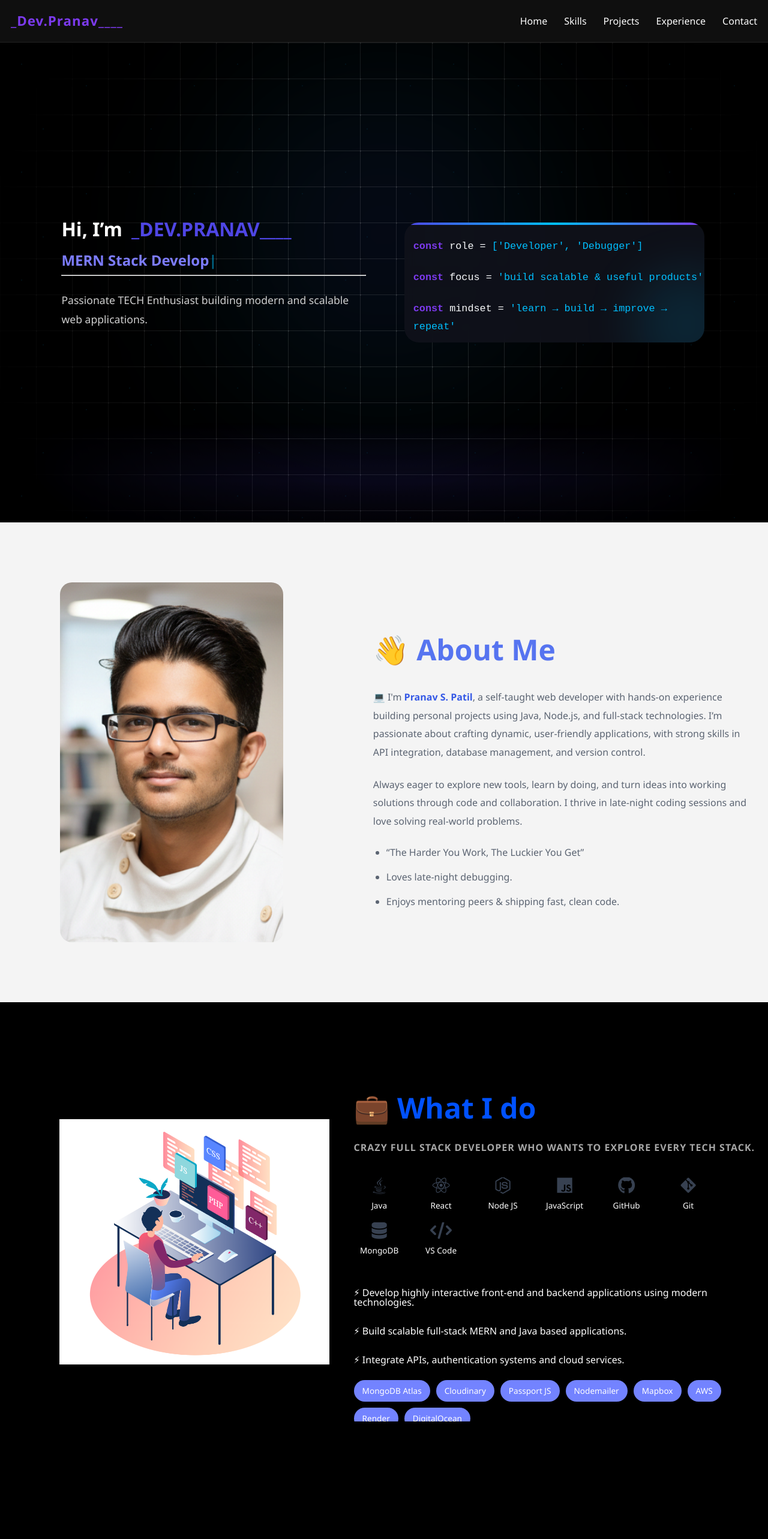
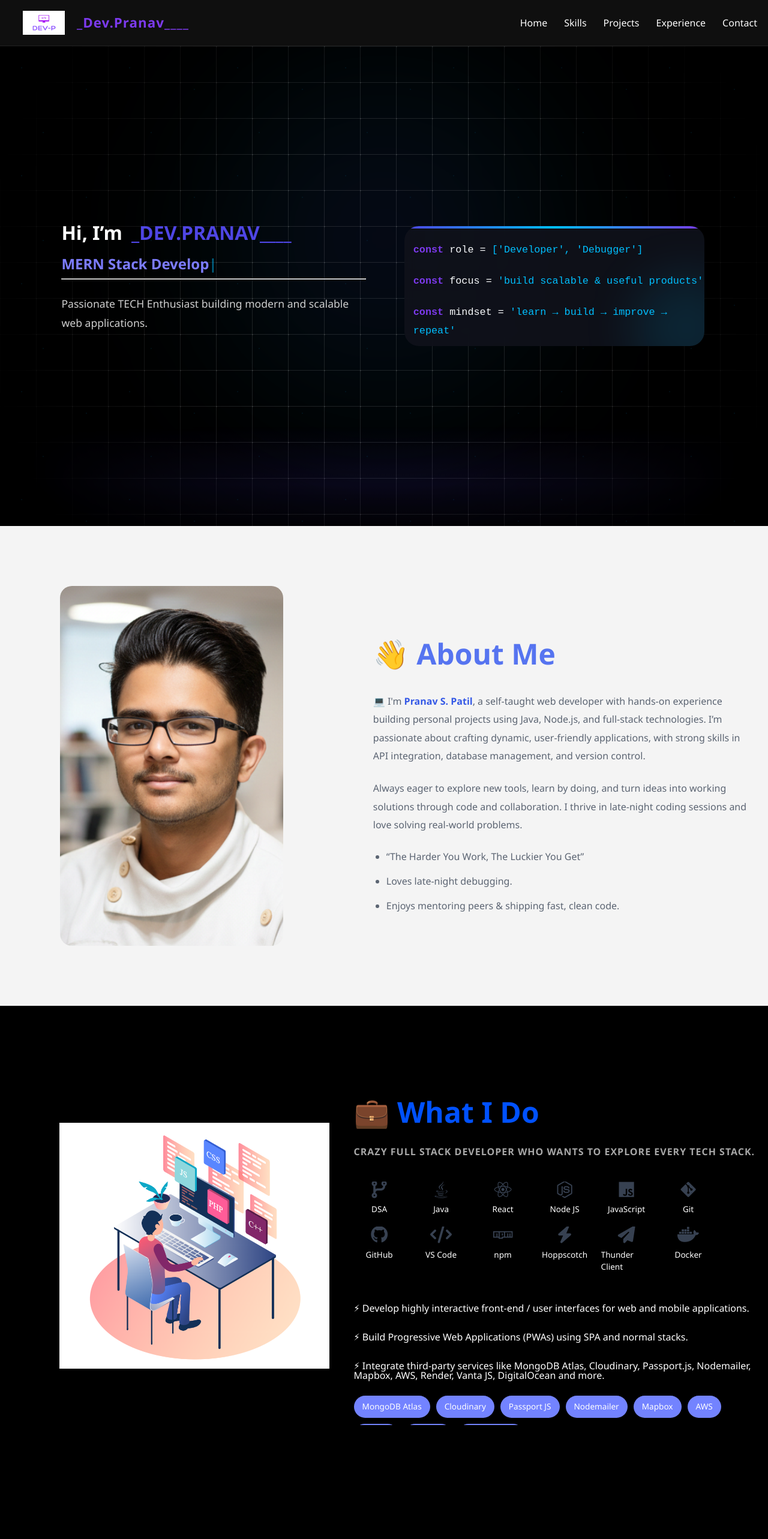
Before and after one commit to Lab-Dev-Pranav/REACT_PF, a React (Vite) app in the folder MUPF2026/: page /home in a window 1280 px wide. Shown: the top 2566 px of the page at 60% size. Built offline with nearby package versions, Linux system fonts and the light colour scheme.

Commit message:
logo added

```diff
--- a/MUPF2026/src/pages/home/whatido.jsx
+++ b/MUPF2026/src/pages/home/whatido.jsx
@@ -23,7 +23,7 @@ const WhatIDo = () => {
         <div className="whatido-right">
 
           <h1 className="whatido-title">
-            💼 What I do
+            💼 What I Do
           </h1>
 
           <h3 className="whatido-subtitle">
@@ -32,6 +32,11 @@ const WhatIDo = () => {
 
           {/* TECH STACK */}
           <div className="whatido-tech-stack">
+
+            <div className="tech-card">
+              <i className="fa-solid fa-code-branch"></i>
+              <span>DSA</span>
+            </div>
 
             <div className="tech-card">
               <i className="fa-brands fa-java"></i>
@@ -54,23 +59,38 @@ const WhatIDo = () => {
             </div>
 
             <div className="tech-card">
+              <i className="fa-brands fa-git-alt"></i>
+              <span>Git</span>
+            </div>
+
+            <div className="tech-card">
               <i className="fa-brands fa-github"></i>
               <span>GitHub</span>
             </div>
 
             <div className="tech-card">
-              <i className="fa-brands fa-git-alt"></i>
-              <span>Git</span>
+              <i className="fa-solid fa-code"></i>
+              <span>VS Code</span>
             </div>
 
             <div className="tech-card">
-              <i className="fa-solid fa-database"></i>
-              <span>MongoDB</span>
+              <i className="fa-brands fa-npm"></i>
+              <span>npm</span>
             </div>
 
             <div className="tech-card">
-              <i className="fa-solid fa-code"></i>
-              <span>VS Code</span>
+              <i className="fa-solid fa-bolt"></i>
+              <span>Hoppscotch</span>
+            </div>
+
+            <div className="tech-card">
+              <i className="fa-solid fa-paper-plane"></i>
+              <span>Thunder Client</span>
+            </div>
+
+            <div className="tech-card">
+              <i className="fa-brands fa-docker"></i>
+              <span>Docker</span>
             </div>
 
           </div>
@@ -79,16 +99,19 @@ const WhatIDo = () => {
           <div className="whatido-points">
 
             <p>
-              ⚡ Develop highly interactive front-end and backend applications
-              using modern technologies.
+              ⚡ Develop highly interactive front-end / user interfaces for web
+              and mobile applications.
             </p>
 
             <p>
-              ⚡ Build scalable full-stack MERN and Java based applications.
+              ⚡ Build Progressive Web Applications (PWAs) using SPA and normal
+              stacks.
             </p>
 
             <p>
-              ⚡ Integrate APIs, authentication systems and cloud services.
+              ⚡ Integrate third-party services like MongoDB Atlas, Cloudinary,
+              Passport.js, Nodemailer, Mapbox, AWS, Render, Vanta JS,
+              DigitalOcean and more.
             </p>
 
           </div>
@@ -103,6 +126,7 @@ const WhatIDo = () => {
             <span>Mapbox</span>
             <span>AWS</span>
             <span>Render</span>
+            <span>Vanta JS</span>
             <span>DigitalOcean</span>
 
           </div>
--- a/MUPF2026/src/pages/include/navbar.css
+++ b/MUPF2026/src/pages/include/navbar.css
@@ -21,12 +21,32 @@
       align-items: center;
 }
 
-.navbar-logo {
+div.logo-container{
+      display: flex;
+      align-items: center;
+      gap: 10px;
+}
+
+.logo-container{
+      display: flex;
+      align-items: center;
+      gap: 10px;
+      margin: -20px 0px 0px 10px;
+}
+.logo{
+      width: 70px;
+      height: 40px;
+      margin: 20px 0px 0px 10px;
+}
+
+.navbar-TITLE {
       font-size: 1.4rem;
       font-weight: 800;
       color: #7c3aed;
       letter-spacing: 1px;
+      margin: 20px 0px 0px 10px;
 }
+
 
 /* DESKTOP LINKS */
 
--- a/MUPF2026/src/pages/include/navbar.jsx
+++ b/MUPF2026/src/pages/include/navbar.jsx
@@ -15,10 +15,16 @@ const Navbar = () => {
       <nav className="navbar">
         <div className="navbar-container">
 
+
+    <div className="logo-container">
+          <img className="logo" src="TAB-LOGO.png" alt="logo" />
+
           {/* LOGO */}
-          <Link to="/" className="navbar-logo">
+          <Link to="/" className="navbar-TITLE">
             _Dev.Pranav____
           </Link>
+
+      </div>
 
           {/* DESKTOP LINKS */}
           <div className="navbar-links">
```
